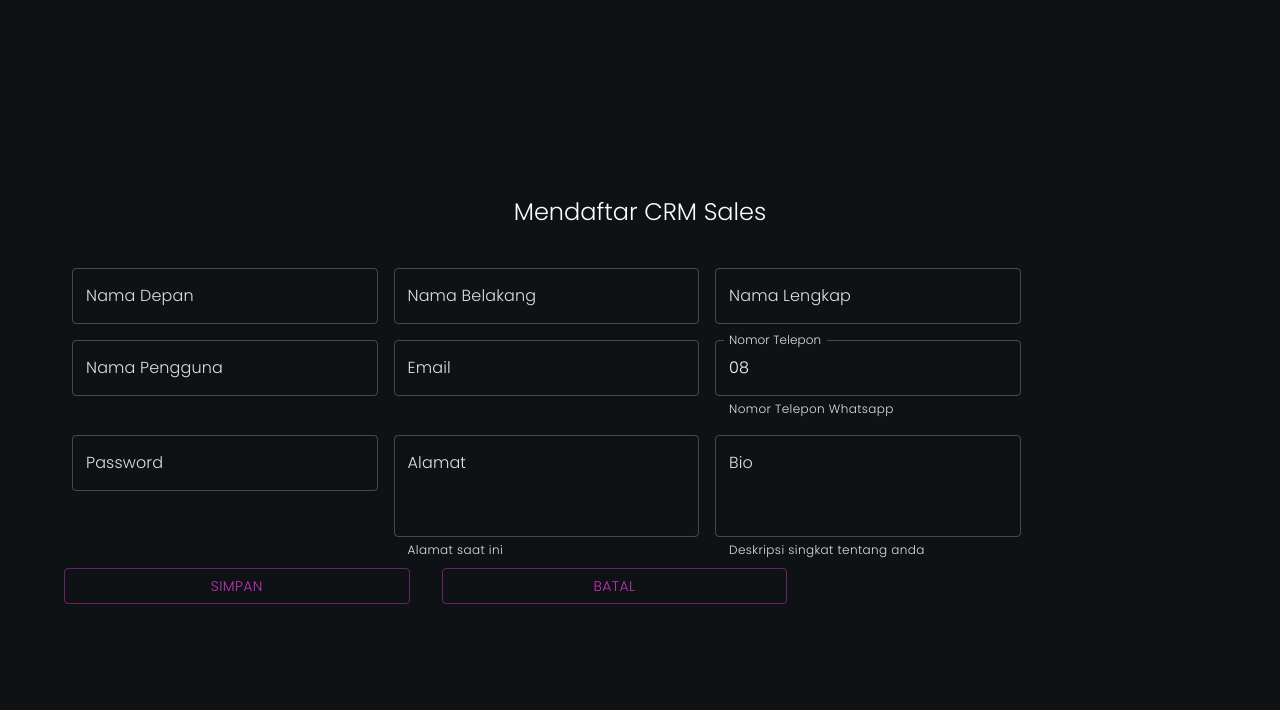
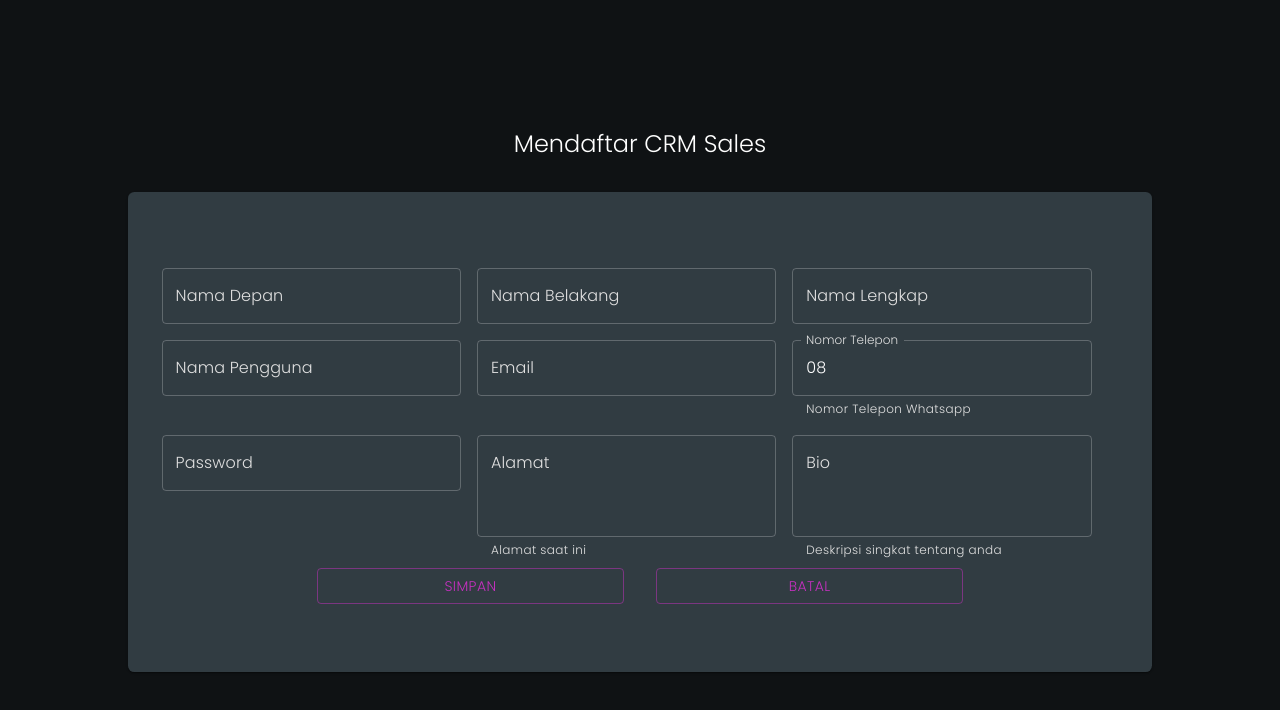
Before and after one commit to luthfibg/crm-sales-frontend, a React (Create React App) app: page /register in a window 1280 px wide. Shown: the top 710 px of the page. Built offline with nearby package versions, Linux system fonts and the light colour scheme.

Commit message:
#54 improve reg responsibility and look

```diff
--- a/src/pages/Register.jsx
+++ b/src/pages/Register.jsx
@@ -1,4 +1,4 @@
-import { Box, Button, Container, TextField, Typography } from "@mui/material";
+import { Box, Button, Container, Paper, TextField, Typography } from "@mui/material";
 import axios from "axios";
 import React, { useState } from "react";
 import { Link, useNavigate } from "react-router-dom";
@@ -40,12 +40,13 @@ const Register = () => {
         <Container maxWidth='lg' sx={{ display: 'flex', alignItems: 'center', justifyContent: 'center', height: '100vh' }}>
             <Box
                 component="form"
-                sx={{ '& .MuiTextField-root': { m: 1, width: '31ch' } }}
+                sx={{ '& .MuiTextField-root': { m: 1,'@media (min-width: 540px) and (max-width: 767.98px) and (orientation: portrait)': { width: 'calc(100%/2.15)'}, '@media (min-width: 768px)': { width: 'calc(100%/3.25)'}, width: '95%' } }}
                 noValidate
                 autoComplete="off"
             >
                 <Typography sx={{ display: 'flex', justifyContent: 'center', mb: '2rem' }} variant="h5">Mendaftar CRM Sales</Typography>
-                <div>
+                <Paper sx={{ height: '100vh', width:'90vw', '@media (min-width: 1200px)': { height: '60vh', width:'80vw'}, '@media (min-width: 768px) and (max-width: 1199px)': { height: '60vh', width:'90vw'}, display: 'flex', justifyContent: 'center', alignItems: 'center', flexDirection: 'column', borderRadius: '0.4rem' }}>
+                    <Box width={'95%'} sx={{ '@media (min-width: 768px) and (max-width: 1199px)': { width: '95%'} }} >
                         <TextField onChange={handleChange} name="firstname" id="outlined-firstname" label="Nama Depan" />
                         <TextField onChange={handleChange} name="lastname" id="outlined-lastname" label="Nama Belakang" />
                         <TextField onChange={handleChange} name="fullname" id="outlined-fullname" label="Nama Lengkap" />
@@ -55,11 +56,12 @@ const Register = () => {
                         <TextField onChange={handleChange} name="password" id="outlined-password" label="Password" type="password" />
                         <TextField onChange={handleChange} name="address" id="outlined-address" label="Alamat" multiline rows={3} helperText="Alamat saat ini" />
                         <TextField onChange={handleChange} name="bio" id="outlined-bio" label="Bio" multiline rows={3} helperText="Deskripsi singkat tentang anda" />
-                    <Box display={"flex"}>
+                    </Box>
+                    <Box display={"flex"} width={"100%"} justifyContent={"center"}>
                         <Button onClick={handleOnclickSave} sx={{ width: '30%', mr: '1rem' }} variant="outlined">Simpan</Button>
                         <Button component={Link} to="/" sx={{ width: '30%', ml: '1rem' }} variant="outlined">Batal</Button>
                     </Box>
-                </div>
+                </Paper>
             </Box>
         </Container>
     );
```
Lines whose indentation alone changed are shown as unchanged.
